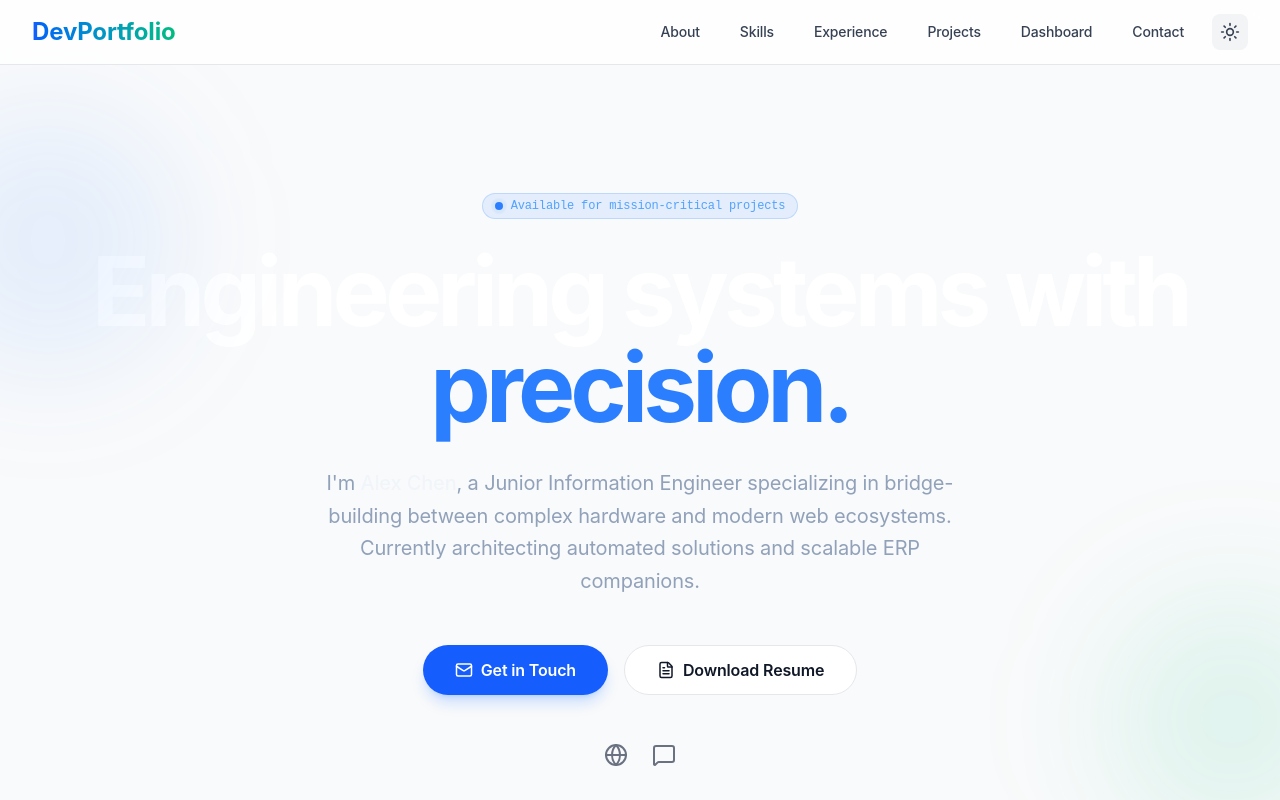
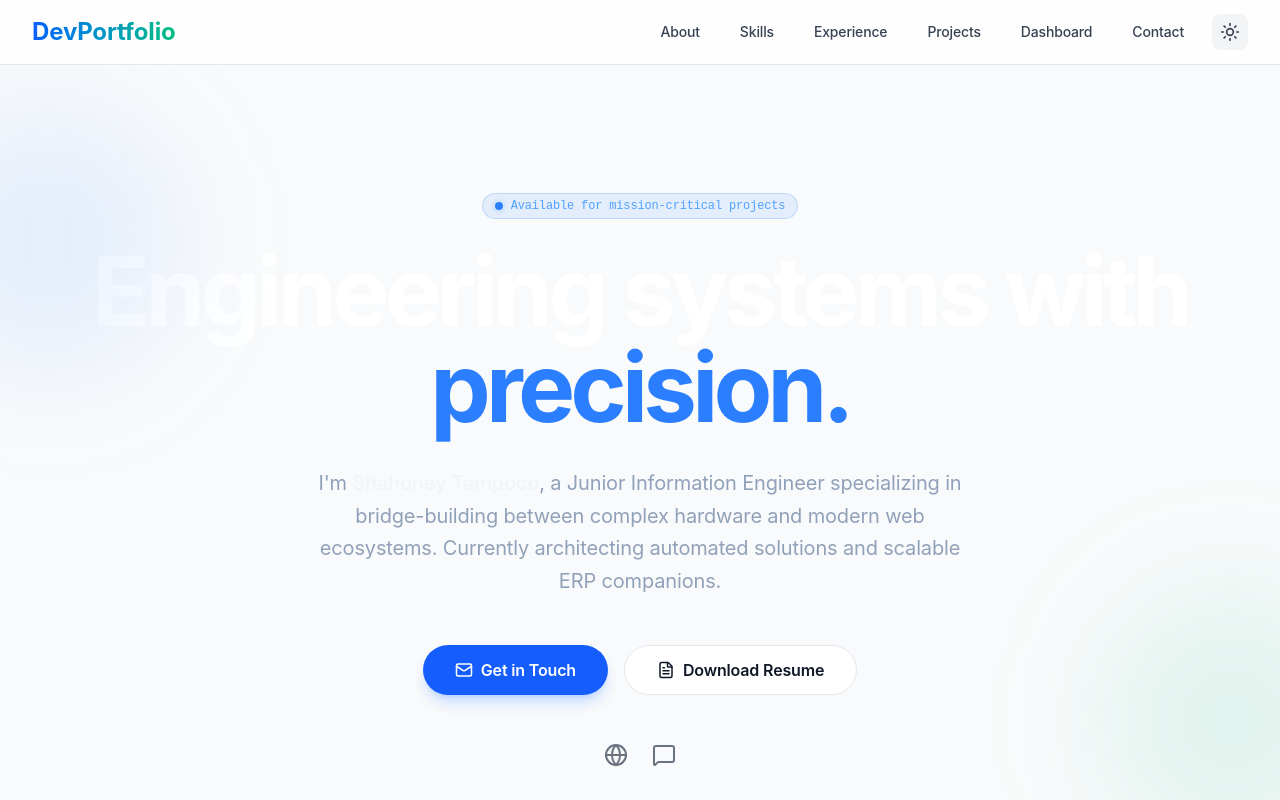
Before and after one commit to shahoneyatampoco/dev-sha, a React (Vite) app: page / in a window 1280 px wide. Shown: the top 800 px of the page. Built offline with nearby package versions, Linux system fonts and the light colour scheme.

Commit message:
Personalize portfolio for Shahoney Tampoco

```diff
--- a/src/App.tsx
+++ b/src/App.tsx
@@ -22,7 +22,7 @@ function App() {
       <footer className="py-12 border-t border-gray-100 dark:border-gray-800 bg-gray-50 dark:bg-gray-900 transition-colors">
         <div className="max-w-7xl mx-auto px-4 sm:px-6 lg:px-8 text-center">
           <p className="text-gray-500 dark:text-gray-400 text-sm">
-            © {new Date().getFullYear()} Alex Chen. Built with React, Tailwind CSS, and Passion.
+            © {new Date().getFullYear()} Shahoney Tampoco. Built with Precision and Passion.
           </p>
         </div>
       </footer>
--- a/src/components/Hero.tsx
+++ b/src/components/Hero.tsx
@@ -27,7 +27,7 @@ const Hero: React.FC = () => {
           </h1>
 
           <p className="max-w-2xl mx-auto text-lg md:text-xl text-slate-400 mb-12 leading-relaxed">
-            I'm <span className="text-slate-100 font-medium">Alex Chen</span>, a Junior Information Engineer specializing in bridge-building between complex hardware and modern web ecosystems.
+            I'm <span className="text-slate-100 font-medium">Shahoney Tampoco</span>, a Junior Information Engineer specializing in bridge-building between complex hardware and modern web ecosystems.
             Currently architecting automated solutions and scalable ERP companions.
           </p>
         </motion.div>
```
